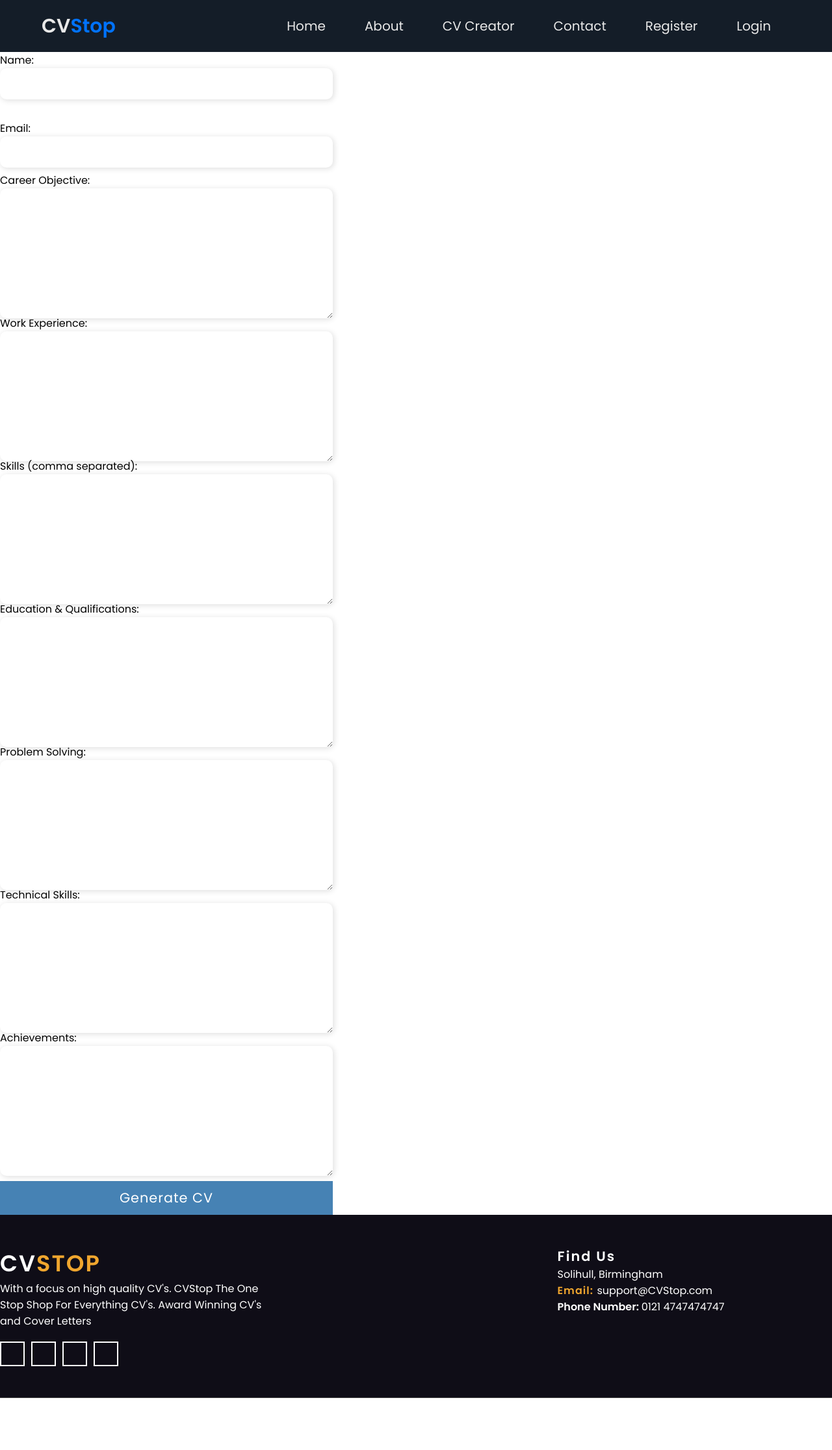
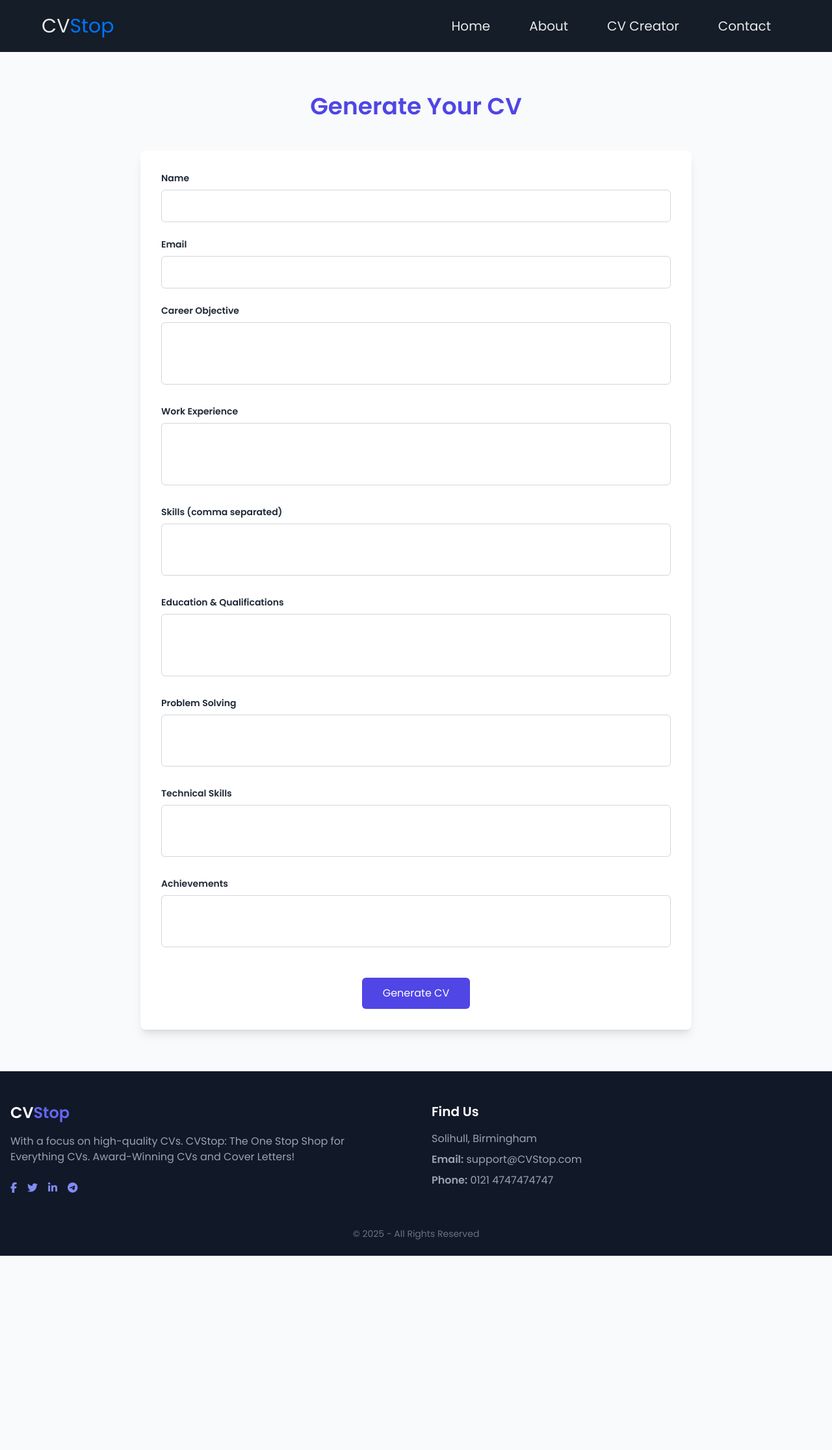
Before and after one commit to Jacobinq/CVStop, a Flask app: page /Create in a window 1280 px wide. Shown: the whole page at 65% size. After the commit the page ends 1933 px from the top, so only its background shows below. Run offline with Flask 3, Linux system fonts and the light colour scheme; some libraries are stand-ins or nearby versions.

Commit message:
Tailwind adjustments for the new create and generate page
I have used tailwind css to create a new create and generate page for the cvs to format the website better

```diff
--- a/Templates/Create.html
+++ b/Templates/Create.html
@@ -1,117 +1,108 @@
+<!DOCTYPE html>
 <html lang="en">
 <head>
   <meta charset="UTF-8" />
   <meta name="viewport" content="width=device-width, initial-scale=1.0" />
+  <link rel="stylesheet" href="https://cdnjs.cloudflare.com/ajax/libs/font-awesome/5.15.1/css/all.min.css"/>
   <link rel="stylesheet" href="{{ url_for('static', filename='index.css') }}">
   <link rel="stylesheet" href="{{ url_for('static', filename='about.css') }}">
   <link rel="stylesheet" href="{{ url_for('static', filename='footer.css') }}">
-    <link rel="stylesheet" href="{{ url_for('static', filename='login.css') }}">
   <link rel="stylesheet" href="{{ url_for('static', filename='contact.css') }}">
+  <title>CVStop Generate Your CV</title>
+  <script src="https://cdn.tailwindcss.com"></script>
+</head>
 
-
-    <title>CVStop Contact Us</title>
-  </head>
-  <body>
+<body class="bg-gray-50 font-sans text-gray-800">
   <div class="menu-bar">
     <h1 class="logo">CV<span>Stop</span></h1>
     <ul>
-          <li><a href="Home.html">Home</a></li>
-          <li><a href="about.html">About</a></li>
-          <li><a href="Create.html">CV Creator </a></li>
-          <li><a href="contact.html">Contact</a></li>
-          <li><a href="SignUP.html"> Register</a></li>
-          <li><a href="Login.html"> Login</a></li>
+        <li><a href="{{ url_for('home') }}">Home</a></li>
+        <li><a href="{{ url_for('about') }}">About</a></li>
+        <li><a href="{{ url_for('create') }}">CV Creator</a></li>
+        <li><a href="{{ url_for('contact') }}">Contact</a></li>
+        </div>
+    </div>
+  </nav>
+
+  <section class="py-16">
+    <div class="max-w-4xl mx-auto px-6">
+      <h2 class="text-4xl font-bold text-center text-indigo-600 mb-12">Generate Your CV</h2>
+      <form action="/generate_cv" method="POST" class="bg-white shadow-lg rounded-lg p-8 space-y-6">
+        <div>
+          <label for="name" class="block text-sm font-semibold mb-2">Name</label>
+          <input type="text" id="name" name="name" required class="w-full border border-gray-300 rounded-md px-4 py-3 focus:outline-none focus:ring-2 focus:ring-indigo-500" />
+        </div>
+        <div>
+          <label for="email" class="block text-sm font-semibold mb-2">Email</label>
+          <input type="email" id="email" name="email" required class="w-full border border-gray-300 rounded-md px-4 py-3 focus:outline-none focus:ring-2 focus:ring-indigo-500" />
+        </div>
+        <div>
+          <label for="CareerObjective" class="block text-sm font-semibold mb-2">Career Objective</label>
+          <textarea id="CareerObjective" name="CareerObjective" required class="w-full h-24 border border-gray-300 rounded-md px-4 py-3 resize-none focus:outline-none focus:ring-2 focus:ring-indigo-500"></textarea>
+        </div>
+        <div>
+          <label for="WorkExperience" class="block text-sm font-semibold mb-2">Work Experience</label>
+          <textarea id="WorkExperience" name="WorkExperience" required class="w-full h-24 border border-gray-300 rounded-md px-4 py-3 resize-none focus:outline-none focus:ring-2 focus:ring-indigo-500"></textarea>
+        </div>
+        <div>
+          <label for="skills" class="block text-sm font-semibold mb-2">Skills (comma separated)</label>
+          <textarea id="skills" name="skills" required class="w-full h-20 border border-gray-300 rounded-md px-4 py-3 resize-none focus:outline-none focus:ring-2 focus:ring-indigo-500"></textarea>
+        </div>
+        <div>
+          <label for="Education" class="block text-sm font-semibold mb-2">Education & Qualifications</label>
+          <textarea id="Education" name="Education" required class="w-full h-24 border border-gray-300 rounded-md px-4 py-3 resize-none focus:outline-none focus:ring-2 focus:ring-indigo-500"></textarea>
+        </div>
+        <div>
+          <label for="ProblemSolving" class="block text-sm font-semibold mb-2">Problem Solving</label>
+          <textarea id="ProblemSolving" name="ProblemSolving" required class="w-full h-20 border border-gray-300 rounded-md px-4 py-3 resize-none focus:outline-none focus:ring-2 focus:ring-indigo-500"></textarea>
+        </div>
+        <div>
+          <label for="TechnicalSkills" class="block text-sm font-semibold mb-2">Technical Skills</label>
+          <textarea id="TechnicalSkills" name="TechnicalSkills" required class="w-full h-20 border border-gray-300 rounded-md px-4 py-3 resize-none focus:outline-none focus:ring-2 focus:ring-indigo-500"></textarea>
+        </div>
+        <div>
+          <label for="Achievements" class="block text-sm font-semibold mb-2">Achievements</label>
+          <textarea id="Achievements" name="Achievements" required class="w-full h-20 border border-gray-300 rounded-md px-4 py-3 resize-none focus:outline-none focus:ring-2 focus:ring-indigo-500"></textarea>
+        </div>
+        <div class="text-center pt-4">
+          <button type="submit" class="bg-indigo-600 text-white px-8 py-3 rounded-md hover:bg-indigo-700 transition">
+            Generate CV
+          </button>
         </div>
 
-
-            <div class="contact-form">
-                <form action="/generate_cv" method="POST">
-                    <label for="name">Name:</label>
-                    <div class="input-field">
-                    <input type="text" id="name" name="name" required><br><br>
-                    </div>
-                    <div class="input-field">
-                    <label for="email">Email:</label>
-                    <input type="email" id="email" name="email" required><br><br>
-                    </div>
-                    <div class="textarea-field">
-                    <label for="CareerObjective ">Career Objective:</label>
-                    <textarea type="text" id="CareerObjective" name="CareerObjective" required></textarea><br><br>
-                    </div>
-                    <div class="textarea-field">
-                    <label for="WorkExperience">Work Experience:</label>
-                    <textarea type="text" id="WorkExperience" name="WorkExperience" required></textarea><br><br>
-                    </div>
-                    <div class="textarea-field">
-                    <label for="skills">Skills (comma separated):</label>
-                    <textarea type="text" id="skills" name="skills" required></textarea><br><br>
-                    </div>
-                    <div class="textarea-field">
-                    <label for="Education">Education & Qualifications:</label>
-                    <textarea type="text" id="Education" name="Education" required></textarea><br><br>
-                    </div>
-                    <div class="textarea-field">
-                    <label for="ProblemSolving">Problem Solving:</label>
-                    <textarea type="text" id="ProblemSolving" name="ProblemSolving" required></textarea><br><br>
-                    </div>
-                    <div class="textarea-field">
-                    <label for="TechnicalSkills">Technical Skills:</label>
-                    <textarea type="text" id="TechnicalSkills" name="TechnicalSkills" required></textarea><br><br>
-                    </div>
-                    <div class="textarea-field">
-                    <label for="Achievements">Achievements:</label>
-                    <textarea type="text" id="Achievements" name="Achievements" required></textarea><br><br>
-                    </div>
-                    <div class="button-field">
-                    <button type="submit">Generate CV</button>
-                </div>
       </form>
     </div>
-        </form>
+  </section>
 
+  <footer class="bg-gray-900 text-gray-300 pt-12 pb-6">
+    <div class="max-w-7xl mx-auto px-4 grid grid-cols-1 md:grid-cols-2 gap-12">
 
-    <div class="footer">
-        <div class="footer-content container-xxl">
-            <div class="footer-col footer-col1">
-                <p class="astonstop"><strong>CV<span>Stop</span></strong></p>
-                <p>With a focus on high quality CV's. CVStop The One Stop Shop For Everything CV's. Award Winning CV's and Cover Letters</p>
-                <div class="social-links">
-                    <div class="social-link">
-                        <span class="icon-facebook-f"></span>
-                    </div>
-
-                    <div class="social-link">
-                        <span class="icon-twitter"></span>
-                    </div>
-
-                    <div class="social-link">
-                        <span class="icon-linkedin-in"></span>
-                    </div>
-
-                    <div class="social-link">
-                        <span class="icon-telegram-plane"></span>
-                    </div>
+      <div>
+        <h3 class="text-2xl font-bold text-white">CV<span class="text-indigo-500">Stop</span></h3>
+        <p class="mt-4 text-gray-400">With a focus on high-quality CVs. CVStop: The One Stop Shop for Everything CVs. Award-Winning CVs and Cover Letters!</p>
+        <div class="flex space-x-4 mt-6">
+          <a href="#" class="text-indigo-400 hover:text-white"><i class="fab fa-facebook-f"></i></a>
+          <a href="#" class="text-indigo-400 hover:text-white"><i class="fab fa-twitter"></i></a>
+          <a href="#" class="text-indigo-400 hover:text-white"><i class="fab fa-linkedin-in"></i></a>
+          <a href="#" class="text-indigo-400 hover:text-white"><i class="fab fa-telegram-plane"></i></a>
         </div>
       </div>
 
-            <div class="footer-col location">
-                <p class="footer-col-title"><strong>Find Us</strong></p>
-                <p>Solihull, Birmingham </p>
-                <div class="address">
-                    <p><strong>Email: </strong><span>support@CVStop.com</span></p>
-                </div>
-                <div class="PhoneNumber"></div>
-                    <p><strong>Phone Number: </strong><span>0121 4747474747</span></p>
-                </div>
-            </div>
+      <div>
+        <h4 class="text-xl font-semibold text-white mb-4">Find Us</h4>
+        <p class="text-gray-400">Solihull, Birmingham</p>
+        <p class="mt-2 text-gray-400"><strong>Email:</strong> support@CVStop.com</p>
+        <p class="mt-2 text-gray-400"><strong>Phone:</strong> 0121 4747474747</p>
       </div>
 
-        <footer class="copyright container-xxl">
-            <p>Copyright &copy; 2025 - All Rights Reserved </p>
-        </footer>
     </div>
 
+    <div class="mt-12 text-center text-gray-500 text-sm">
+      &copy; 2025 - All Rights Reserved
+    </div>
+  </footer>
 
+  <script src="https://kit.fontawesome.com/a076d05399.js" crossorigin="anonymous"></script>
 
 </body>
 </html>
```
Also changed, not shown: Templates/Home.html (+30 -43 lines), Templates/about.html (added, +98 -0 lines), Templates/contact.html (+32 -46 lines), static/create.css (+1 -110 lines), 1 other file. Lines whose indentation alone changed are shown as unchanged.
